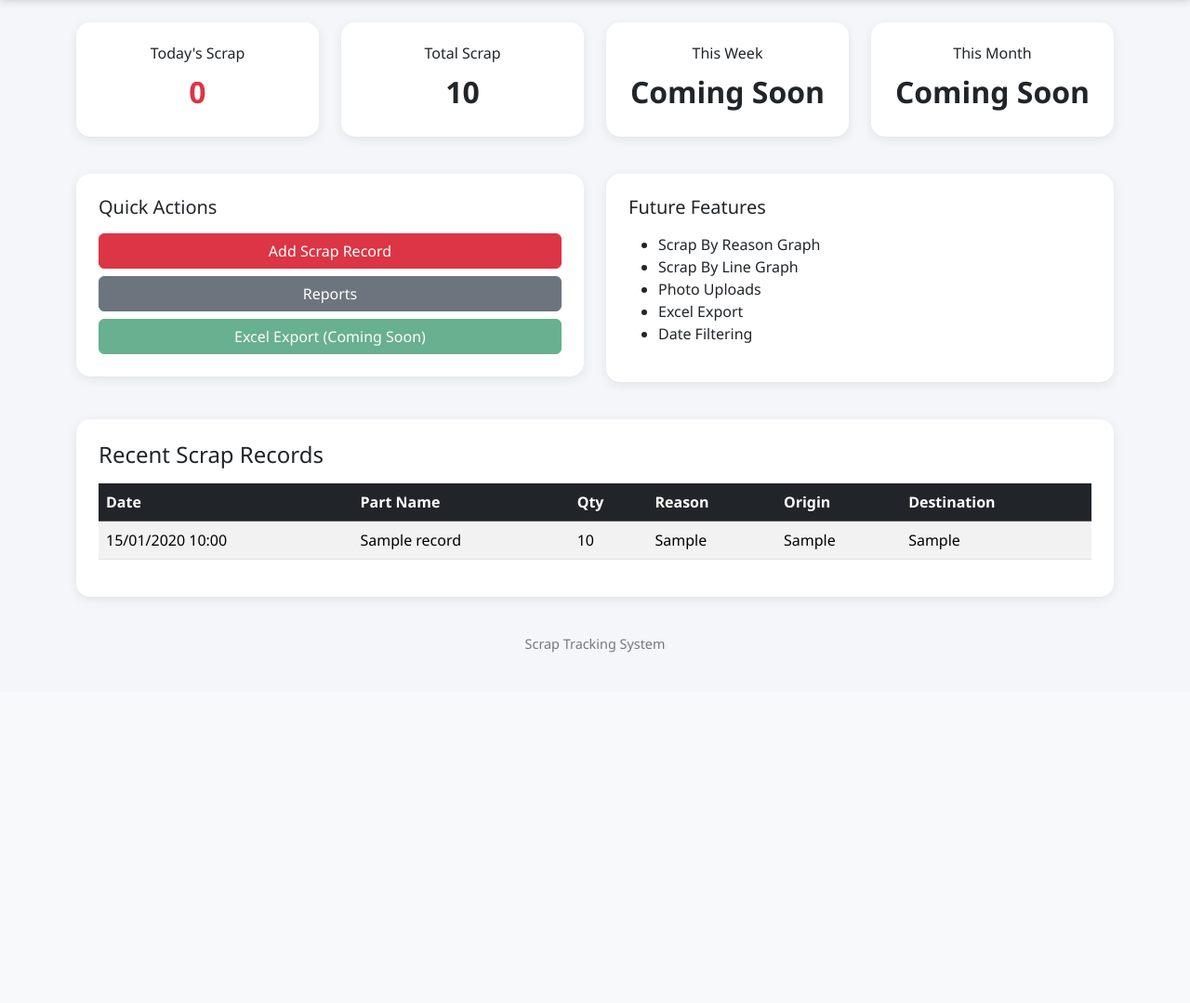
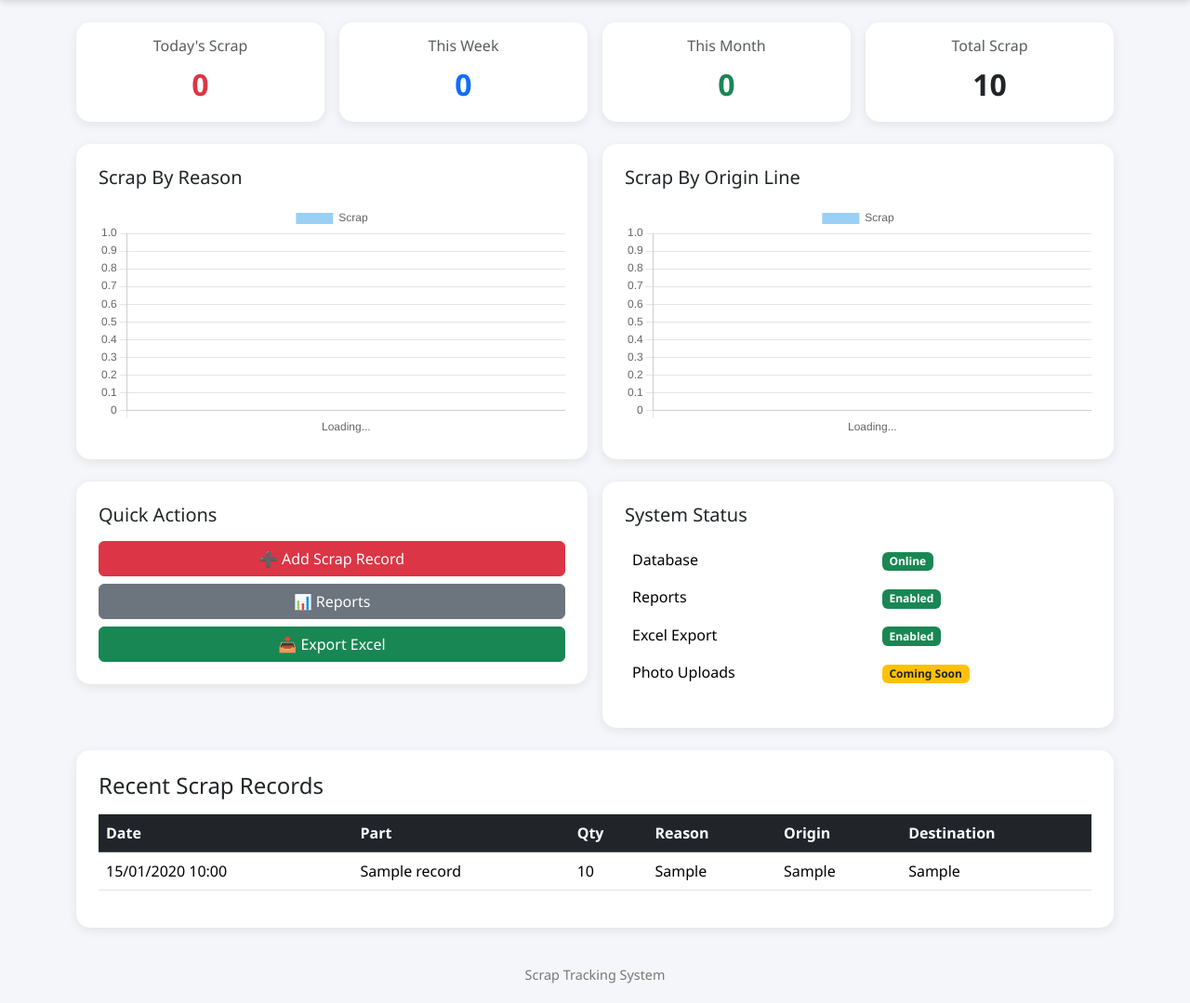
Before and after one commit to hgooders/SCRAP-TRACKER-V2, a Flask app: page /dashboard in a window 1280 px wide. Shown: the part 56-1135 px from the top of the page at 93% size. Before the commit the page ends 758 px from the top, so only its background shows below. Run offline with Flask 3, Linux system fonts and the light colour scheme; a user stored in the database is signed in; tables that the repository leaves empty hold one stand-in row (values such as "Sample post").

Commit message:
Update dashboard.html

```diff
--- a/templates/dashboard.html
+++ b/templates/dashboard.html
@@ -2,49 +2,77 @@
 
 {% block content %}
 
-<div class="row mb-4">
+<script src="https://cdn.jsdelivr.net/npm/chart.js"></script>
 
-    <div class="col-md-3 mb-3">
-        <div class="card p-4 text-center">
-            <h6>Today's Scrap</h6>
-            <div class="kpi text-danger">
-                {{ today_qty }}
-            </div>
+<div class="row g-3 mb-4">
+
+    <div class="col-lg-3 col-md-6">
+        <div class="card text-center p-3">
+            <h6 class="text-muted">Today's Scrap</h6>
+            <div class="kpi text-danger">{{ today_qty }}</div>
         </div>
     </div>
 
-    <div class="col-md-3 mb-3">
-        <div class="card p-4 text-center">
-            <h6>Total Scrap</h6>
-            <div class="kpi">
-                {{ total_qty }}
-            </div>
+    <div class="col-lg-3 col-md-6">
+        <div class="card text-center p-3">
+            <h6 class="text-muted">This Week</h6>
+            <div class="kpi text-primary">{{ week_qty }}</div>
         </div>
     </div>
 
-    <div class="col-md-3 mb-3">
-        <div class="card p-4 text-center">
-            <h6>This Week</h6>
-            <div class="kpi">
-                Coming Soon
-            </div>
+    <div class="col-lg-3 col-md-6">
+        <div class="card text-center p-3">
+            <h6 class="text-muted">This Month</h6>
+            <div class="kpi text-success">{{ month_qty }}</div>
         </div>
     </div>
 
-    <div class="col-md-3 mb-3">
-        <div class="card p-4 text-center">
-            <h6>This Month</h6>
-            <div class="kpi">
-                Coming Soon
-            </div>
+    <div class="col-lg-3 col-md-6">
+        <div class="card text-center p-3">
+            <h6 class="text-muted">Total Scrap</h6>
+            <div class="kpi">{{ total_qty }}</div>
         </div>
     </div>
 
 </div>
 
-<div class="row mb-4">
 
-    <div class="col-md-6 mb-3">
+<div class="row g-3 mb-4">
+
+    <div class="col-lg-6">
+
+        <div class="card p-4">
+
+            <h5 class="mb-3">
+                Scrap By Reason
+            </h5>
+
+            <canvas id="reasonChart"></canvas>
+
+        </div>
+
+    </div>
+
+    <div class="col-lg-6">
+
+        <div class="card p-4">
+
+            <h5 class="mb-3">
+                Scrap By Origin Line
+            </h5>
+
+            <canvas id="lineChart"></canvas>
+
+        </div>
+
+    </div>
+
+</div>
+
+
+<div class="row g-3 mb-4">
+
+    <div class="col-lg-6">
 
         <div class="card p-4">
 
@@ -52,43 +80,64 @@
                 Quick Actions
             </h5>
 
-            <a href="/add-scrap" class="btn btn-danger mb-2">
-                Add Scrap Record
-            </a>
+            <div class="d-grid gap-2">
 
-            <a href="/reports" class="btn btn-secondary mb-2">
-                Reports
-            </a>
+                <a href="/add-scrap" class="btn btn-danger">
+                    ➕ Add Scrap Record
+                </a>
 
-            <button class="btn btn-success" disabled>
-                Excel Export (Coming Soon)
-            </button>
+                <a href="/reports" class="btn btn-secondary">
+                    📊 Reports
+                </a>
+
+                <a href="/export-excel" class="btn btn-success">
+                    📥 Export Excel
+                </a>
+
+            </div>
 
         </div>
 
     </div>
 
-    <div class="col-md-6 mb-3">
+    <div class="col-lg-6">
 
         <div class="card p-4">
 
             <h5 class="mb-3">
-                Future Features
+                System Status
             </h5>
 
-            <ul>
-                <li>Scrap By Reason Graph</li>
-                <li>Scrap By Line Graph</li>
-                <li>Photo Uploads</li>
-                <li>Excel Export</li>
-                <li>Date Filtering</li>
-            </ul>
+            <table class="table table-borderless">
+
+                <tr>
+                    <td>Database</td>
+                    <td><span class="badge bg-success">Online</span></td>
+                </tr>
+
+                <tr>
+                    <td>Reports</td>
+                    <td><span class="badge bg-success">Enabled</span></td>
+                </tr>
+
+                <tr>
+                    <td>Excel Export</td>
+                    <td><span class="badge bg-success">Enabled</span></td>
+                </tr>
+
+                <tr>
+                    <td>Photo Uploads</td>
+                    <td><span class="badge bg-warning text-dark">Coming Soon</span></td>
+                </tr>
+
+            </table>
 
         </div>
 
     </div>
 
 </div>
+
 
 <div class="card p-4">
 
@@ -98,17 +147,19 @@
 
     <div class="table-responsive">
 
-        <table class="table table-striped table-hover">
+        <table class="table table-hover">
 
             <thead class="table-dark">
 
                 <tr>
+
                     <th>Date</th>
-                    <th>Part Name</th>
+                    <th>Part</th>
                     <th>Qty</th>
                     <th>Reason</th>
                     <th>Origin</th>
                     <th>Destination</th>
+
                 </tr>
 
             </thead>
@@ -119,29 +170,17 @@
 
             <tr>
 
-                <td>
-                    {{ record.created_at.strftime('%d/%m/%Y %H:%M') }}
-                </td>
+                <td>{{ record.created_at.strftime('%d/%m/%Y %H:%M') }}</td>
 
-                <td>
-                    {{ record.part_name }}
-                </td>
+                <td>{{ record.part_name }}</td>
 
-                <td>
-                    {{ record.quantity }}
-                </td>
+                <td>{{ record.quantity }}</td>
 
-                <td>
-                    {{ record.reason }}
-                </td>
+                <td>{{ record.reason }}</td>
 
-                <td>
-                    {{ record.origin_line }}
-                </td>
+                <td>{{ record.origin_line }}</td>
 
-                <td>
-                    {{ record.destination_line }}
-                </td>
+                <td>{{ record.destination_line }}</td>
 
             </tr>
 
@@ -155,4 +194,49 @@
 
 </div>
 
+
+<script>
+
+new Chart(document.getElementById('reasonChart'), {
+
+    type: 'bar',
+
+    data: {
+
+        labels: ['Loading...'],
+
+        datasets: [{
+
+            label: 'Scrap',
+
+            data: [0]
+
+        }]
+
+    }
+
+});
+
+new Chart(document.getElementById('lineChart'), {
+
+    type: 'bar',
+
+    data: {
+
+        labels: ['Loading...'],
+
+        datasets: [{
+
+            label: 'Scrap',
+
+            data: [0]
+
+        }]
+
+    }
+
+});
+
+</script>
+
 {% endblock %}
```
